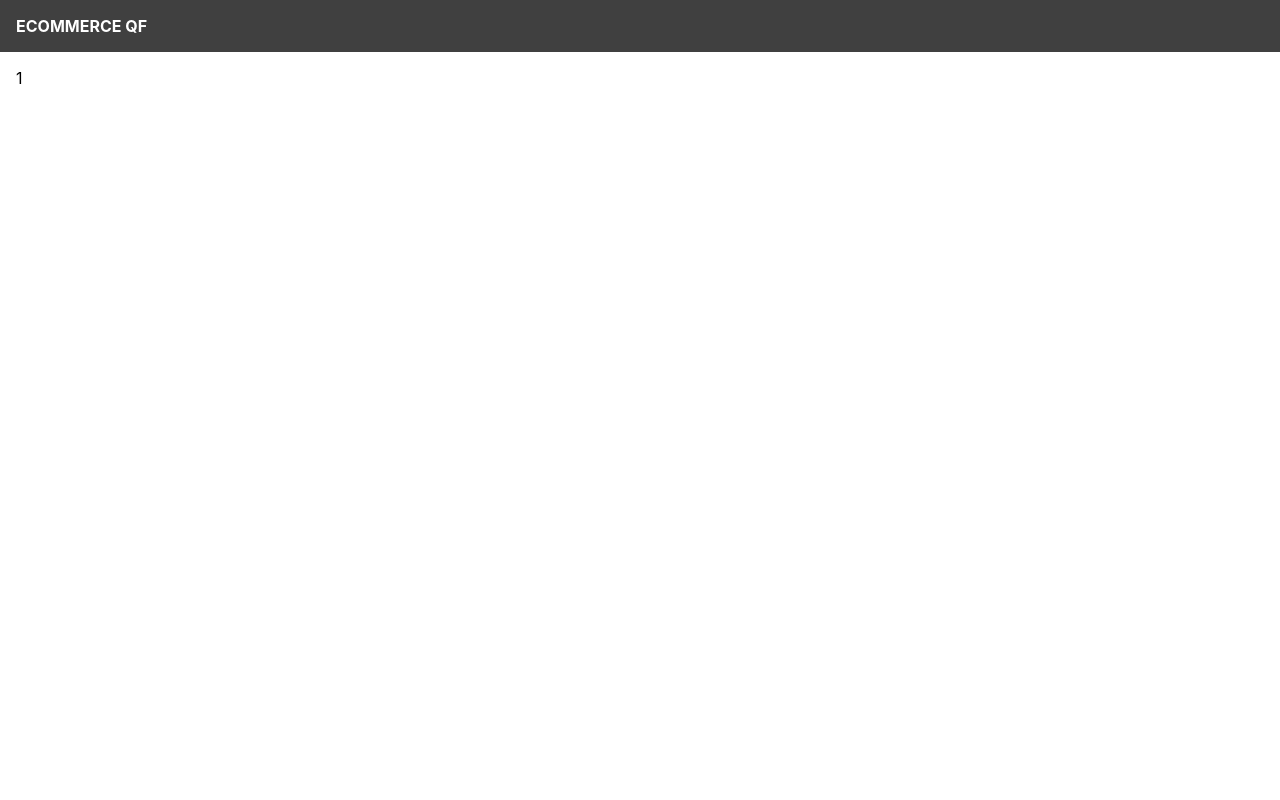
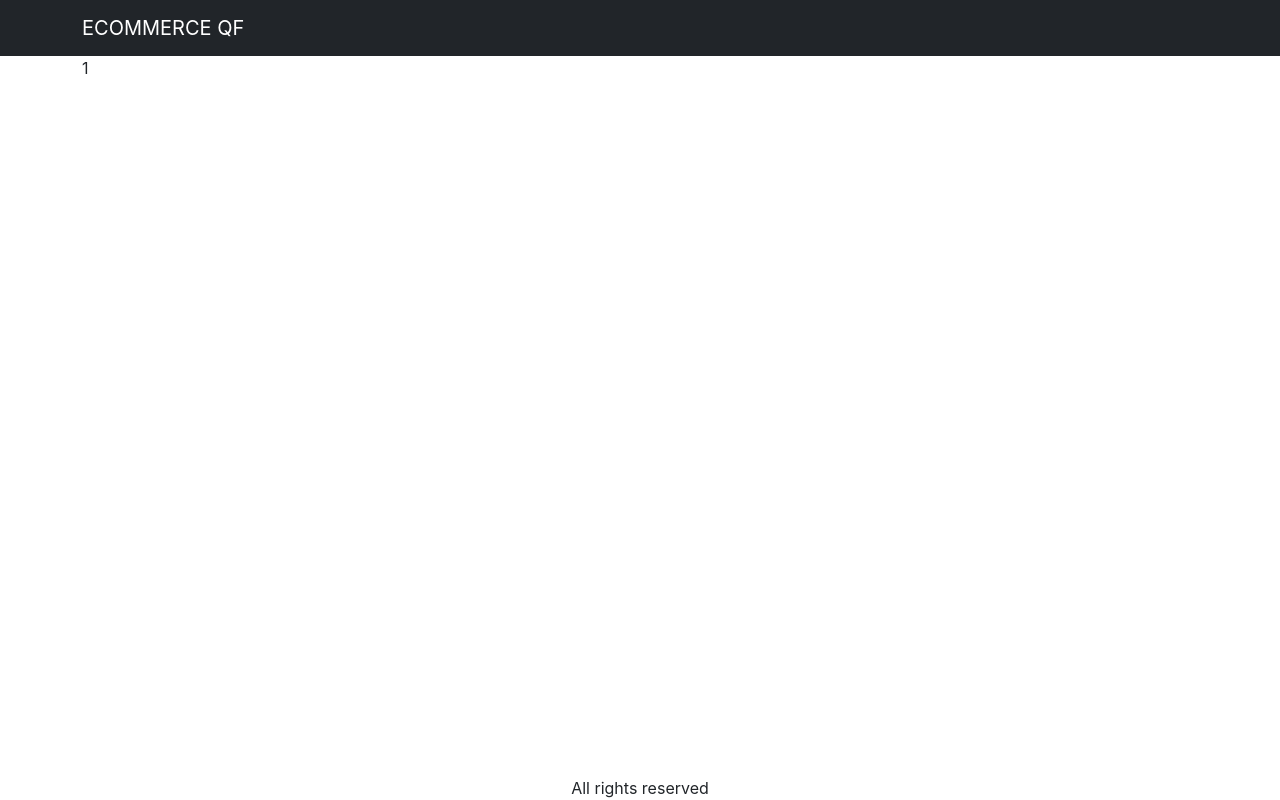
Before and after one commit to mayefa10/ecommerce-react-express, a React (Create React App) app: page /product/1 in a window 1280 px wide. Built offline with nearby package versions, Linux system fonts and the light colour scheme.

Commit message:
Add bootstrap in the project

```diff
--- a/package.json
+++ b/package.json
@@ -8,8 +8,11 @@
     "@testing-library/react": "^13.4.0",
     "@testing-library/user-event": "^13.5.0",
     "axios": "^1.4.0",
+    "bootstrap": "^5.2.3",
     "react": "^18.2.0",
+    "react-bootstrap": "^2.7.4",
     "react-dom": "^18.2.0",
+    "react-router-bootstrap": "^0.26.2",
     "react-router-dom": "^6.11.2",
     "react-scripts": "5.0.1",
     "use-reducer-logger": "^1.0.2",
--- a/src/App.js
+++ b/src/App.js
@@ -1,21 +1,35 @@
 import data from "./data";
-import {BrowserRouter, Route, Routes, Link} from "react-router-dom";
+import { BrowserRouter, Route, Routes } from "react-router-dom";
 import HomeScreen from "./screen/HomeScreen";
 import ProductScreen from "./screen/ProductScreen";
+import Navbar from 'react-bootstrap/Navbar';
+import Container from 'react-bootstrap/Container';
+import {LinkContainer} from 'react-router-bootstrap'
 
 function App() {
   return (
     <BrowserRouter>
-    <div>
+      <div className="d-flex flex-column site-container">
         <header>
-        <Link href="/">ECOMMERCE QF</Link>
+          <Navbar bg="dark" variant="dark">
+            <Container>
+              <LinkContainer to="/">
+                <Navbar.Brand>ECOMMERCE QF</Navbar.Brand>
+              </LinkContainer>
+            </Container>
+          </Navbar>
         </header>
         <main>
+          <Container>
           <Routes>
-          <Route path="/product/:slug" element={<ProductScreen/>}/>
-        <Route path="/" element={<HomeScreen/>}/>
+            <Route path="/product/:slug" element={<ProductScreen />} />
+            <Route path="/" element={<HomeScreen />} />
           </Routes>
+          </Container>
         </main>
+        <footer>
+          <div className="text-center">All rights reserved</div>
+        </footer>
       </div>
     </BrowserRouter>
   );
--- a/src/index.css
+++ b/src/index.css
@@ -6,19 +6,12 @@
   -webkit-font-smoothing: antialiased;
   -moz-osx-font-smoothing: grayscale;
 }
-
-header {
-  background-color: #404040;
-  padding: 1rem;
+.site-container {
+  min-height: 100vh;
 }
 
-header a {
-  color: #ffff;
-  font-weight: bold;
-  text-decoration: none;
-}
 main{
-  padding:1rem;
+ flex:1;
 }
 
 .products {
@@ -29,7 +22,7 @@
 
 .product {
   border: 1px #404040 solid;
-  margin: 8px;
+  margin: 4rem;
 }
 
 .product img {
--- a/src/index.js
+++ b/src/index.js
@@ -1,5 +1,6 @@
 import React from 'react';
 import ReactDOM from 'react-dom/client';
+import 'bootstrap/dist/css/bootstrap.min.css';
 import './index.css';
 import App from './App';
 import reportWebVitals from './reportWebVitals';
--- a/src/screen/HomeScreen.jsx
+++ b/src/screen/HomeScreen.jsx
@@ -1,4 +1,4 @@
-import React, { useEffect, useReducer, useState } from "react";
+import React, { useEffect, useReducer } from "react";
 //import data from '../data'
 import { Link } from "react-router-dom";
 import axios from "axios";
```
Also changed, not shown: 2 other files (tests, documents, lock files or other folders). Lines whose indentation alone changed are shown as unchanged.
